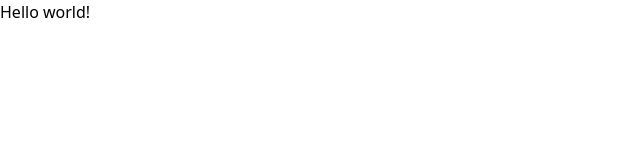
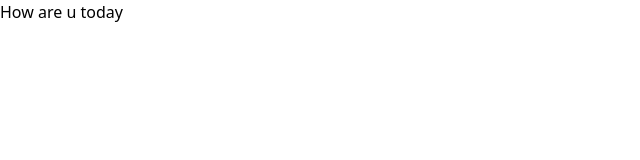
Before and after one commit to nqkhai294/WebCourse_Project, a React (Vite) app in the folder client/: page / in a window 1280 px wide. Shown: the top 160 px of the page, without its empty margins (0-640 px from the left). Built offline with nearby package versions, Linux system fonts and the light colour scheme.

Commit message:
add Login component

```diff
--- a/client/src/App.jsx
+++ b/client/src/App.jsx
@@ -1,7 +1,8 @@
+import Login from "./components/Login";
+
 export default function App() {
   return (
-    <h1 className="text-3xl font-bold underline">
-      Hello world!
-    </h1>
+
+    <Login />
   )
 }
--- /dev/null
+++ b/client/src/components/Login.jsx
@@ -0,0 +1,5 @@
+export default function Login() {
+    return (
+        <div>How are u today</div>
+    );
+}
```
